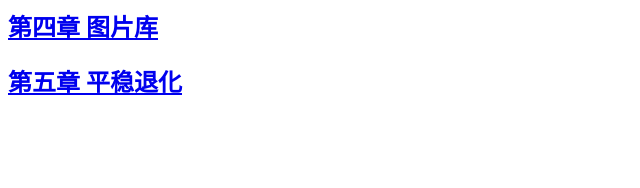
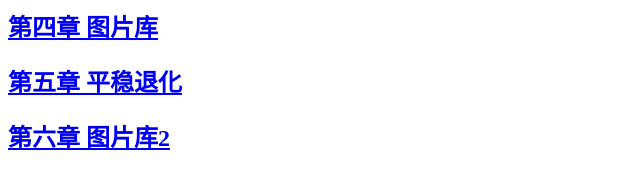
Before and after one commit to zaq784927545/zaq784927545.github.io, a plain HTML site: page index.html in a window 1280 px wide. Shown: the whole page, without its empty margins (0-640 px from the left). Drawn offline with Linux system fonts and the light colour scheme.

Commit message:
Update index.html

```diff
--- a/index.html
+++ b/index.html
@@ -8,6 +8,7 @@
 
  	<h2> <a  href="SiPicture.html"  target="_black">第四章 图片库 </a>   </h2>
 	<h2> <a  href="../wu/PinWTH.html"  target="_black">第五章 平稳退化 </a>   </h2>
+	<h2> <a  href="SiPicture.html"  target="_black">第六章 图片库2 </a>   </h2>
 
 
 </body>
```
